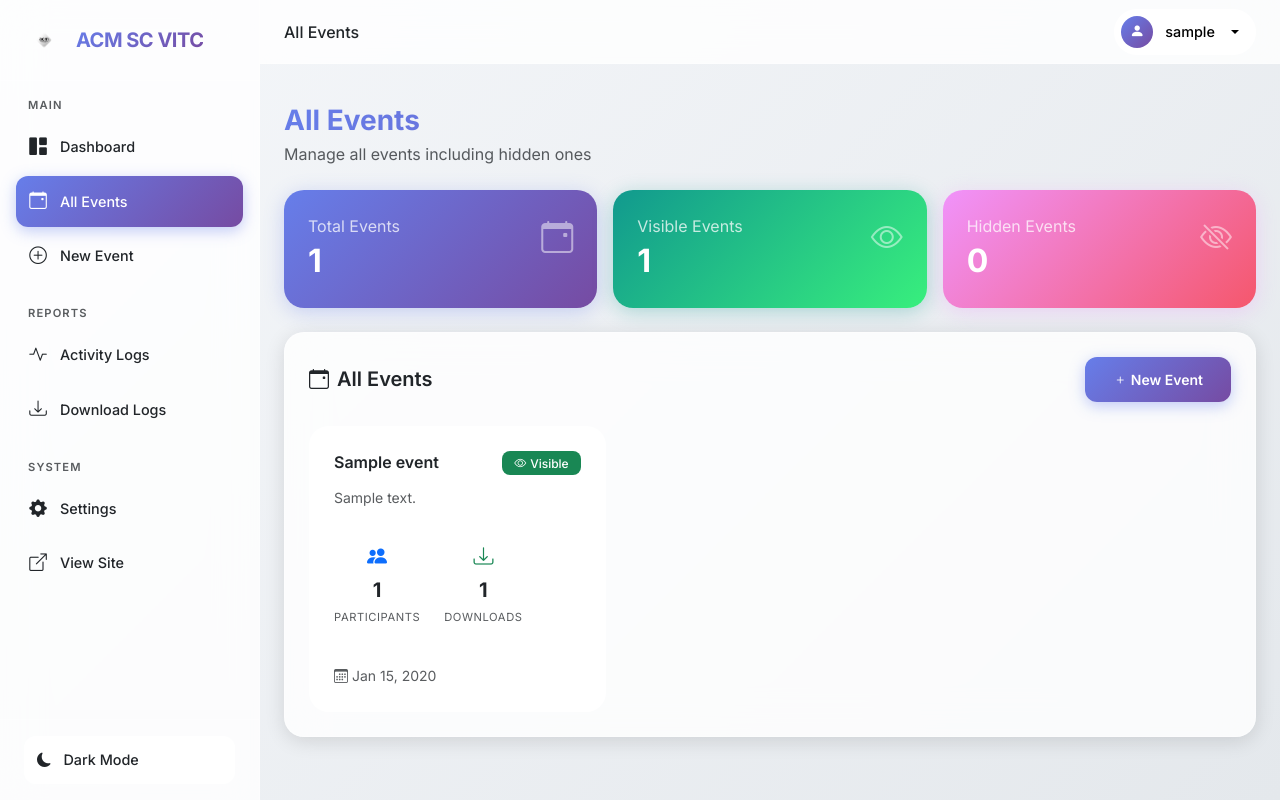
After one commit to vitccacm/certificate-generator, a Flask app: page /admin/events in a window 1280 px wide. The commit adds this page. Run offline with Flask 2, Linux system fonts and the light colour scheme; the visitor is signed in with stand-in values (Sample User, id 1); tables that the repository leaves empty hold one stand-in row (values such as "Sample post").

Commit message:
feat: Add an 'All Events' page to the admin panel, update dashboard event display, and refresh admin branding.

```diff
--- a/app/routes/admin.py
+++ b/app/routes/admin.py
@@ -27,8 +27,8 @@ def dashboard():
     total_participants = Participant.query.count()
     total_downloads = db.session.query(db.func.sum(Participant.download_count)).scalar() or 0
 
-    # All events for listing
-    events = Event.query.order_by(Event.created_at.desc()).all()
+    # Only visible events for dashboard listing
+    visible_events = Event.query.filter_by(is_visible=True).order_by(Event.created_at.desc()).all()
 
     # Recent downloads
     recent_downloads = DownloadLog.query.order_by(
@@ -39,8 +39,24 @@ def dashboard():
                          total_events=total_events,
                          total_participants=total_participants,
                          total_downloads=total_downloads,
+                         events=visible_events,
+                         recent_downloads=recent_downloads)
+
+
+@admin_bp.route('/events')
+@login_required
+def list_events():
+    """
+    List all events page (both visible and hidden).
+    """
+    events = Event.query.order_by(Event.created_at.desc()).all()
+    visible_count = sum(1 for e in events if e.is_visible)
+    hidden_count = len(events) - visible_count
+
+    return render_template('admin/events.html',
                          events=events,
-                         recent_downloads=recent_downloads)
+                         visible_count=visible_count,
+                         hidden_count=hidden_count)
 
 
 # ==================== ADMIN MANAGEMENT ====================
--- a/app/static/css/style.css
+++ b/app/static/css/style.css
@@ -444,6 +444,13 @@ main {
     color: inherit;
 }
 
+.brand-logo {
+    width: 40px;
+    height: 40px;
+    border-radius: 10px;
+    object-fit: contain;
+}
+
 .brand-icon {
     width: 40px;
     height: 40px;
--- a/app/templates/admin/admin_base.html
+++ b/app/templates/admin/admin_base.html
@@ -25,10 +25,8 @@
     <aside class="admin-sidebar" id="adminSidebar">
         <div class="sidebar-header">
             <a href="{{ url_for('admin.dashboard') }}" class="sidebar-brand">
-                <div class="brand-icon">
-                    <i class="bi bi-award-fill"></i>
-                </div>
-                <span class="brand-text">CertPortal</span>
+                <img src="{{ url_for('static', filename='images/logo.webp') }}" alt="ACM SC VITC" class="brand-logo">
+                <span class="brand-text">ACM SC VITC</span>
             </a>
             <button class="sidebar-toggle d-lg-none" id="sidebarClose">
                 <i class="bi bi-x-lg"></i>
@@ -42,6 +40,11 @@
                     class="nav-item {% if request.endpoint == 'admin.dashboard' %}active{% endif %}">
                     <i class="bi bi-grid-1x2-fill"></i>
                     <span>Dashboard</span>
+                </a>
+                <a href="{{ url_for('admin.list_events') }}"
+                    class="nav-item {% if request.endpoint == 'admin.list_events' %}active{% endif %}">
+                    <i class="bi bi-calendar-event"></i>
+                    <span>All Events</span>
                 </a>
                 <a href="{{ url_for('admin.new_event') }}"
                     class="nav-item {% if request.endpoint == 'admin.new_event' %}active{% endif %}">
@@ -115,7 +118,9 @@
                         <li><a class="dropdown-item" href="{{ url_for('admin.settings') }}">
                                 <i class="bi bi-gear me-2"></i>Settings
                             </a></li>
-                        <li><hr class="dropdown-divider"></li>
+                        <li>
+                            <hr class="dropdown-divider">
+                        </li>
                         <li><a class="dropdown-item text-danger" href="{{ url_for('auth.logout') }}">
                                 <i class="bi bi-box-arrow-right me-2"></i>Logout
                             </a></li>
--- /dev/null
+++ b/app/templates/admin/events.html
@@ -0,0 +1,111 @@
+{% extends "admin/admin_base.html" %}
+
+{% block title %}All Events - Certificate Portal{% endblock %}
+
+{% block breadcrumb %}
+<span>All Events</span>
+{% endblock %}
+
+{% block content %}
+<!-- Page Header -->
+<div class="page-header">
+    <h1>All Events</h1>
+    <p>Manage all events including hidden ones</p>
+</div>
+
+<!-- Stats Cards -->
+<div class="row g-3 mb-4">
+    <div class="col-md-4">
+        <div class="stat-card">
+            <div class="d-flex justify-content-between align-items-start">
+                <div>
+                    <p class="opacity-75 mb-1">Total Events</p>
+                    <h3>{{ events|length }}</h3>
+                </div>
+                <i class="bi bi-calendar-event fs-2 opacity-50"></i>
+            </div>
+        </div>
+    </div>
+
+    <div class="col-md-4">
+        <div class="stat-card success">
+            <div class="d-flex justify-content-between align-items-start">
+                <div>
+                    <p class="opacity-75 mb-1">Visible Events</p>
+                    <h3>{{ visible_count }}</h3>
+                </div>
+                <i class="bi bi-eye fs-2 opacity-50"></i>
+            </div>
+        </div>
+    </div>
+
+    <div class="col-md-4">
+        <div class="stat-card secondary">
+            <div class="d-flex justify-content-between align-items-start">
+                <div>
+                    <p class="opacity-75 mb-1">Hidden Events</p>
+                    <h3>{{ hidden_count }}</h3>
+                </div>
+                <i class="bi bi-eye-slash fs-2 opacity-50"></i>
+            </div>
+        </div>
+    </div>
+</div>
+
+<!-- Events Section -->
+<div class="glass-card p-4">
+    <div class="d-flex justify-content-between align-items-center mb-4">
+        <h5 class="fw-semibold mb-0"><i class="bi bi-calendar-event me-2"></i>All Events</h5>
+        <a href="{{ url_for('admin.new_event') }}" class="btn btn-gradient btn-sm">
+            <i class="bi bi-plus"></i> New Event
+        </a>
+    </div>
+    {% if events %}
+    <div class="row g-3">
+        {% for event in events %}
+        <div class="col-md-6 col-lg-4">
+            <a href="{{ url_for('admin.event_detail', event_id=event.id) }}" class="text-decoration-none">
+                <div class="event-card h-100">
+                    <div class="event-card-header">
+                        <h6 class="event-card-title mb-0">{{ event.name }}</h6>
+                        <span class="badge bg-{{ 'success' if event.is_visible else 'secondary' }} ms-2">
+                            <i class="bi bi-{{ 'eye' if event.is_visible else 'eye-slash' }} me-1"></i>{{ 'Visible' if
+                            event.is_visible else 'Hidden' }}
+                        </span>
+                    </div>
+                    {% if event.description %}
+                    <p class="event-card-description text-muted small mb-3">{{ event.description[:80] }}{% if
+                        event.description|length > 80 %}...{% endif %}</p>
+                    {% endif %}
+                    <div class="event-card-stats">
+                        <div class="event-stat">
+                            <i class="bi bi-people-fill text-primary"></i>
+                            <span>{{ event.participant_count }}</span>
+                            <small class="text-muted">Participants</small>
+                        </div>
+                        <div class="event-stat">
+                            <i class="bi bi-download text-success"></i>
+                            <span>{{ event.total_downloads }}</span>
+                            <small class="text-muted">Downloads</small>
+                        </div>
+                    </div>
+                    {% if event.event_date %}
+                    <div class="event-card-footer">
+                        <small class="text-muted">
+                            <i class="bi bi-calendar3 me-1"></i>{{ event.event_date.strftime('%b %d, %Y') }}
+                        </small>
+                    </div>
+                    {% endif %}
+                </div>
+            </a>
+        </div>
+        {% endfor %}
+    </div>
+    {% else %}
+    <div class="text-center py-5">
+        <i class="bi bi-calendar-x display-4 text-muted"></i>
+        <p class="text-muted mt-3 mb-0">No events yet. Create your first event!</p>
+    </div>
+    {% endif %}
+</div>
+{% endblock %}
```
Also changed, not shown: app/templates/admin/dashboard.html (+9 -4 lines). Lines whose indentation alone changed are shown as unchanged.
